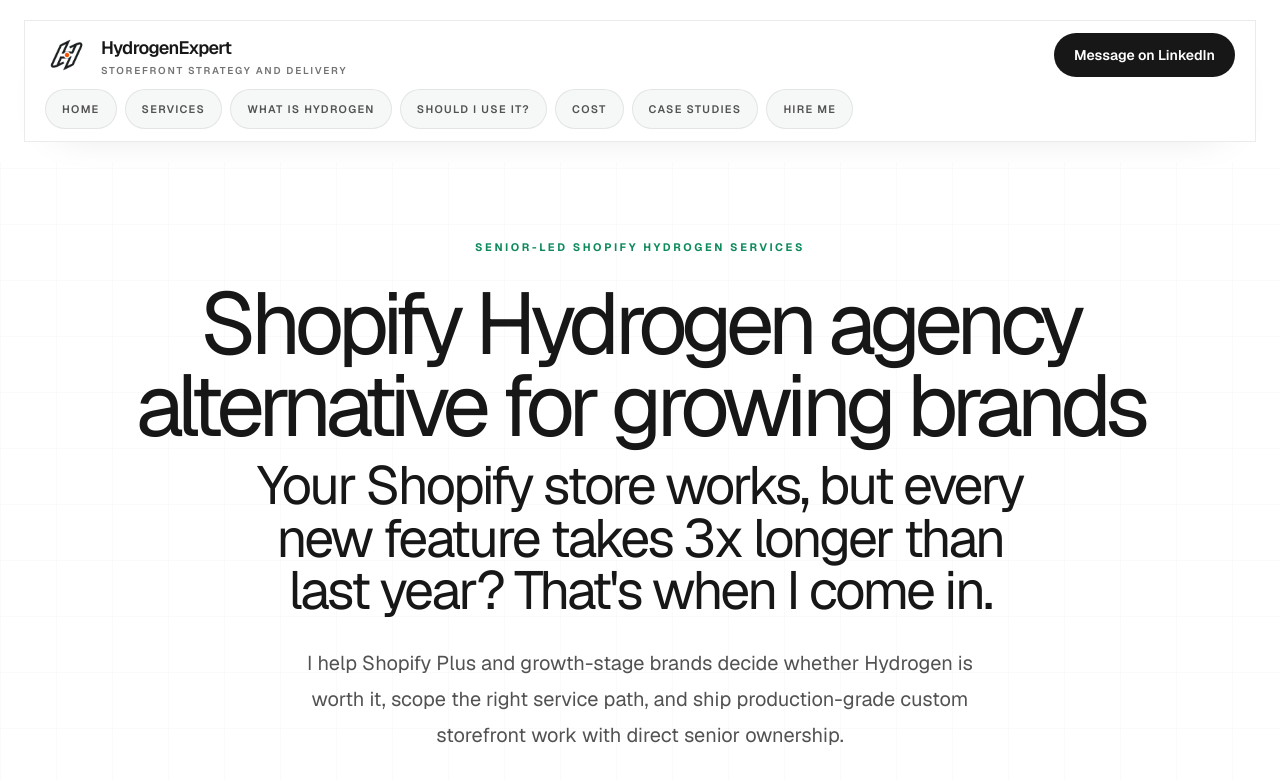
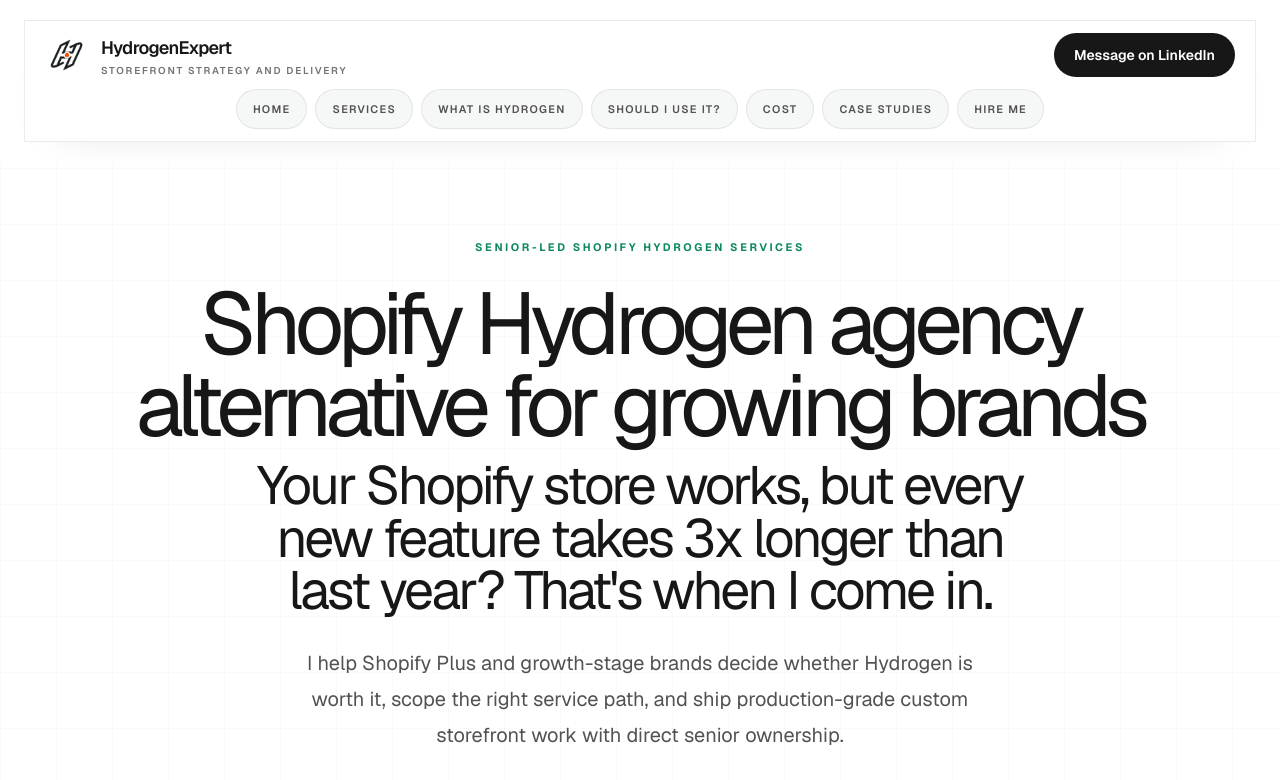
Before and after one commit to emremutlu08/hydrogenexpert, a Next.js app: page / in a window 1280 px wide. Shown: the top 780 px of the page. Built offline with nearby package versions, Linux system fonts and the light colour scheme; no server answers; the database is empty.

Commit message:
Center header navigation chips

```diff
--- a/app/globals.css
+++ b/app/globals.css
@@ -470,7 +470,7 @@ select {
 
 @media (min-width: 1024px) {
   .site-header__nav--responsive {
-    @apply flex-wrap gap-2 overflow-visible px-0 pb-0;
+    @apply flex-wrap justify-center gap-2 overflow-visible px-0 pb-0;
     mask-image: none;
   }
 }
```
